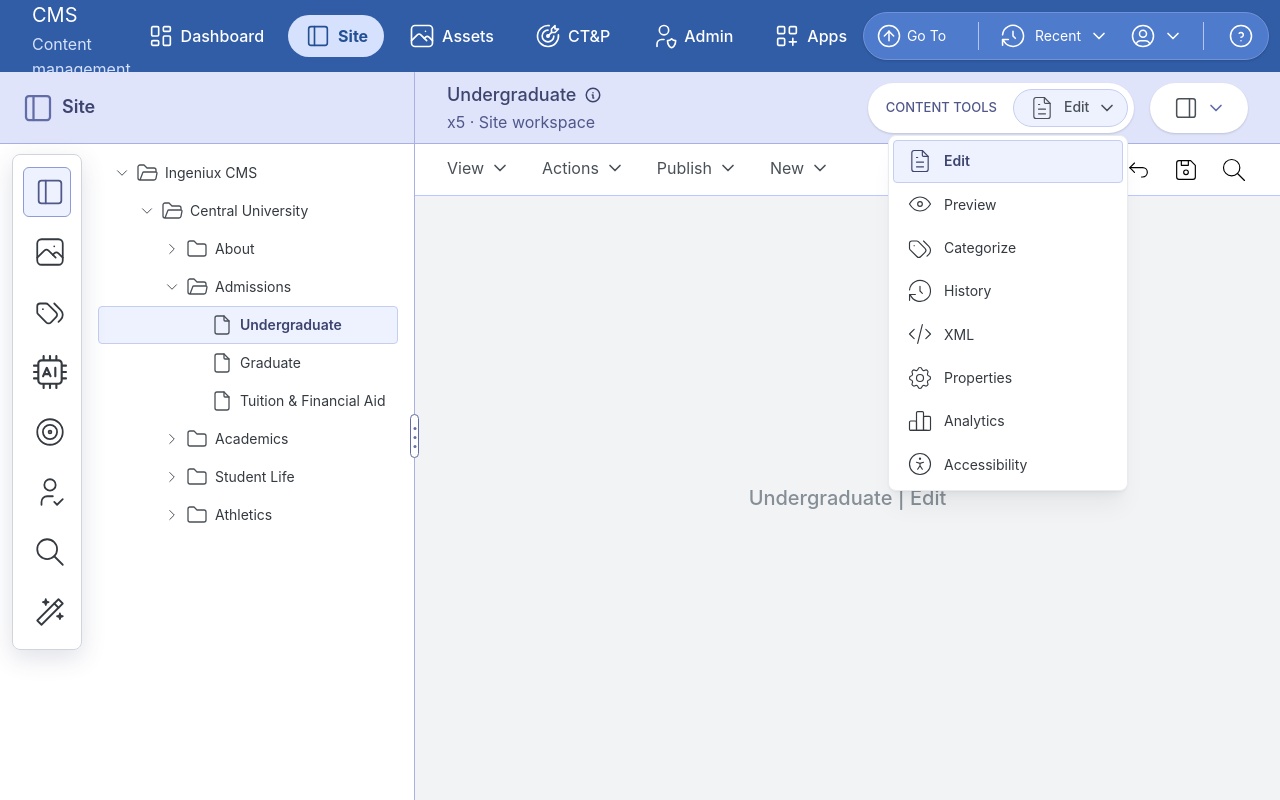
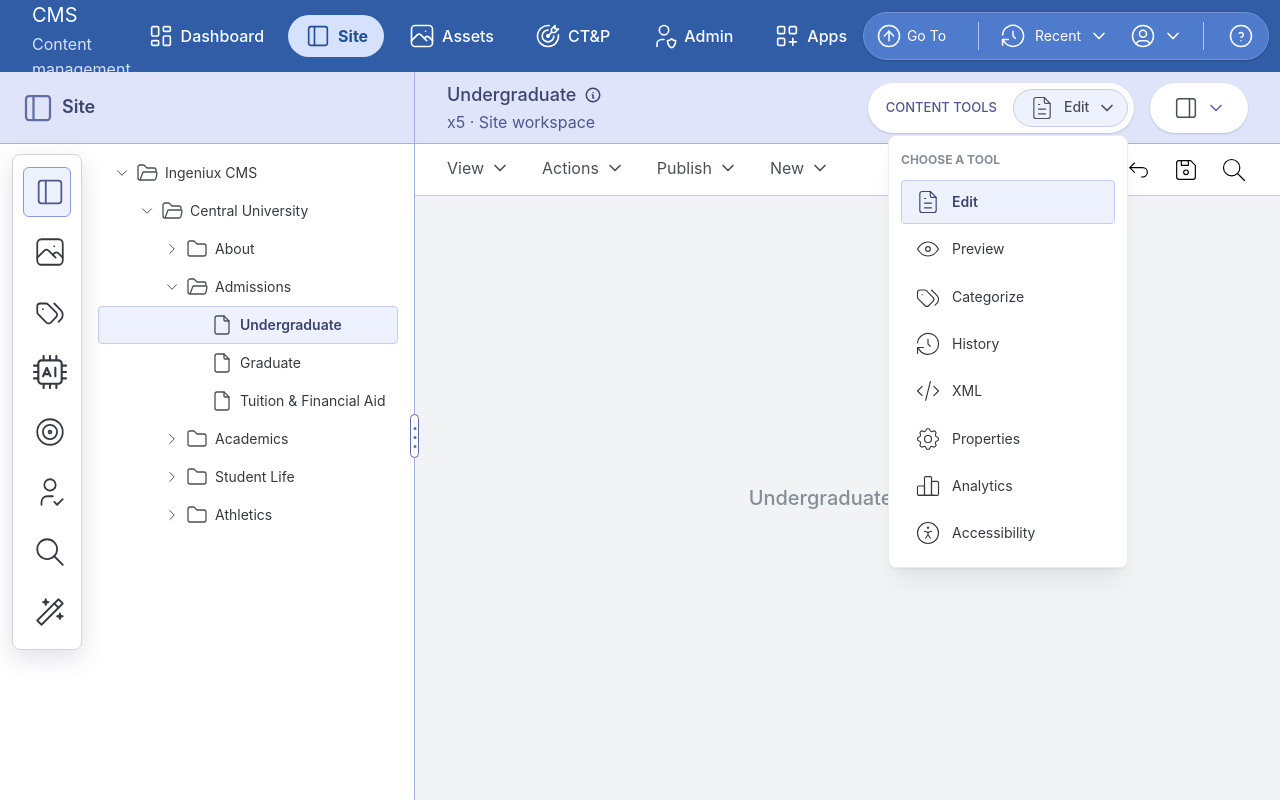
Before and after one commit to josephxbrick/mantine-app-cms-navigation, a React (Vite) app: page / in a window 1280 px wide. Both pictures are taken after a click on the button "Edit". Built offline with nearby package versions, Linux system fonts and the light colour scheme.

Commit message:
Share megamenu column layout in primary toolbar

```diff
--- a/src/features/content-workspace/megamenus/MegamenuRenderer.tsx
+++ b/src/features/content-workspace/megamenus/MegamenuRenderer.tsx
@@ -27,6 +27,8 @@ import type {
 
 const COLUMN_WIDTH = 240;
 const COLUMN_GAP = 32;
+const COLUMN_HEADER_GAP = 12;
+const COLUMN_ITEM_GAP = 4;
 const ITEM_PADDING = "8px 10px";
 
 type MegamenuRendererProps = {
@@ -48,6 +50,11 @@ type ColumnSlot = {
 
 type DisplayGroupProps = {
   children: ReactNode;
+};
+
+type MegamenuColumnLayoutProps = {
+  children: ReactNode;
+  header?: string;
 };
 
 function DisplayGroup({ children }: DisplayGroupProps) {
@@ -262,28 +269,23 @@ function MenuColumnView({
   };
 
   return (
-    <MenuColumnDisplay>
-      {column.header ? (
-        <MenuColumnHeader title={column.header} />
-      ) : null}
+    <MegamenuColumnLayout header={column.header}>
       <MenuItems {...menuItemsProps} />
-    </MenuColumnDisplay>
+    </MegamenuColumnLayout>
   );
 }
 
-function MenuColumnDisplay({
+export function MegamenuColumnLayout({
   children,
-}: DisplayGroupProps) {
+  header,
+}: MegamenuColumnLayoutProps) {
   return (
-    <Stack gap={8} w="100%">
-      {children}
+    <Stack gap={COLUMN_HEADER_GAP} w="100%">
+      {header ? <MenuColumnHeader title={header} /> : null}
+      <Stack gap={COLUMN_ITEM_GAP}>{children}</Stack>
     </Stack>
   );
 }
-
-type MenuColumnHeaderProps = {
-  title: string;
-};
 
 function MenuColumnHeader({
   title,
@@ -294,6 +296,10 @@ function MenuColumnHeader({
     </Text>
   );
 }
+
+type MenuColumnHeaderProps = {
+  title: string;
+};
 
 type MenuItemsProps = Omit<
   MenuColumnViewProps,
--- a/src/features/content-workspace/toolbars/primary-toolbar/PrimaryToolbarPaper.tsx
+++ b/src/features/content-workspace/toolbars/primary-toolbar/PrimaryToolbarPaper.tsx
@@ -7,7 +7,6 @@ import {
   Group,
   Menu,
   Paper,
-  Stack,
   Text,
   UnstyledButton,
 } from "@mantine/core";
@@ -21,6 +20,7 @@ import {
 import type { ToolbarTool, ToolKey } from "./types";
 import type { ReactNode } from "react";
 import { useState } from "react";
+import { MegamenuColumnLayout } from "../../megamenus/MegamenuRenderer";
 
 type PrimaryToolbarPaperProps = {
   buttonWidth: number;
@@ -146,7 +146,8 @@ function ToolSelectorMenu({
         </UnstyledButton>
       </Menu.Target>
 
-      <Menu.Dropdown>
+      <Menu.Dropdown px={12} pt={16} pb={12}>
+        <MegamenuColumnLayout header="Choose a Tool">
           {tools.map((tool) => (
             <ToolSelectorMenuItem
               key={tool.label}
@@ -155,6 +156,7 @@ function ToolSelectorMenu({
               onSelectTool={onSelectTool}
             />
           ))}
+        </MegamenuColumnLayout>
       </Menu.Dropdown>
     </Menu>
   );
@@ -237,12 +239,7 @@ function ViewMenu() {
       </Menu.Target>
 
       <Menu.Dropdown px={12} pt={16} pb={12}>
-        <Stack gap={8} w="100%">
-          <Text size="xs" fw={700} c="asxGray.6" tt="uppercase">
-            Launch in Browser
-          </Text>
-
-          <Stack gap={4}>
+        <MegamenuColumnLayout header="Launch in Browser">
           <Menu.Item
             leftSection={
               <IconExternalLink size={28} stroke={1} />
@@ -258,8 +255,7 @@ function ViewMenu() {
           >
             Site in Production
           </Menu.Item>
-          </Stack>
-        </Stack>
+        </MegamenuColumnLayout>
       </Menu.Dropdown>
     </Menu>
   );
--- a/src/features/content-workspace/tools/preview/megamenus/advancedMenu.ts
+++ b/src/features/content-workspace/tools/preview/megamenus/advancedMenu.ts
@@ -60,7 +60,7 @@ export const previewAdvancedMenu: MegamenuConfig = {
     },
     {
       id: "request-data",
-      header: "Request URL with",
+      header: "Request URL with...",
       items: [
         {
           type: "text-input",
```
Lines whose indentation alone changed are shown as unchanged.
